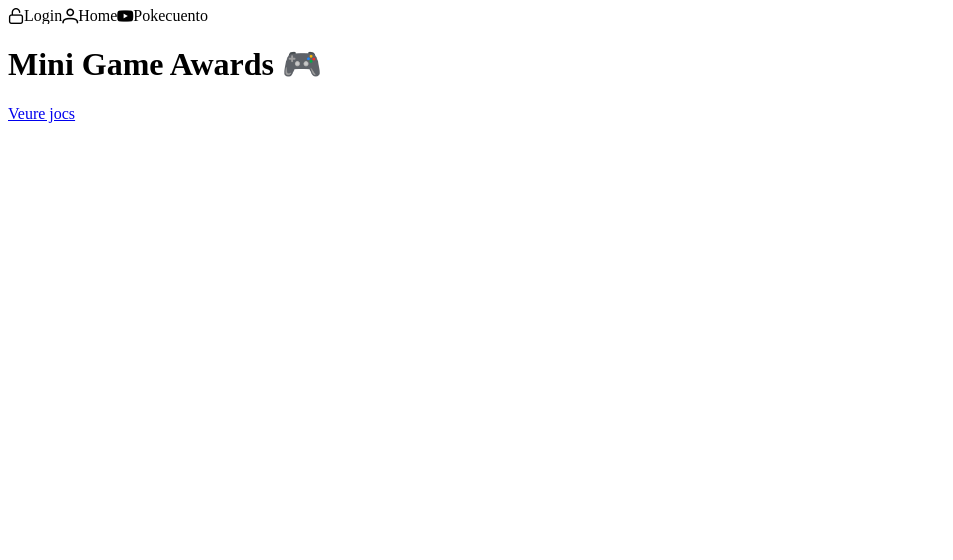
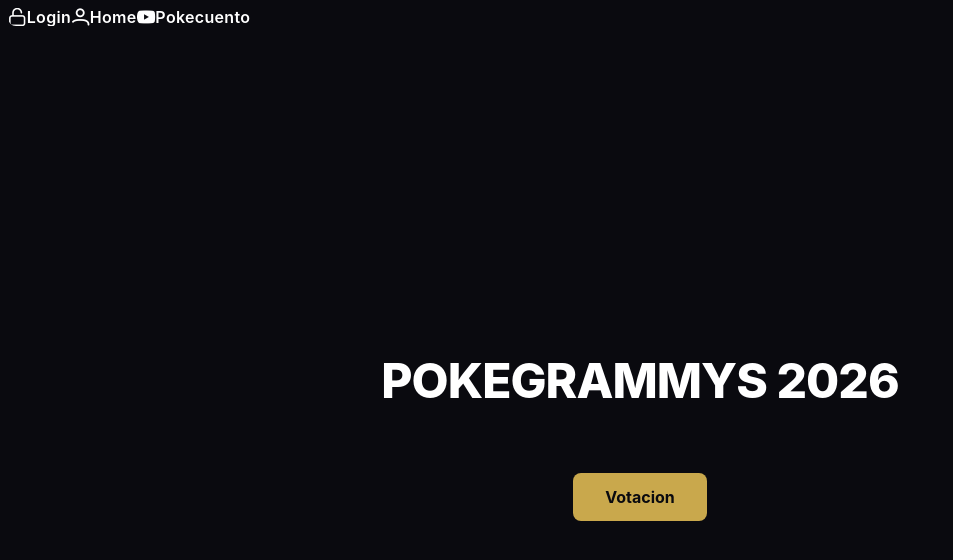
Before and after one commit to 04Pauter/Pokegrammys2026, a Vue app: page /Home in a window 1280 px wide. Shown: the top 560 px of the page, without its empty margins (0-953 px from the left). Built offline with nearby package versions, Linux system fonts and the light colour scheme.

Commit message:
[ MOD ] Peticions API + CSS Basic

```diff
--- /dev/null
+++ b/src/assets/global.css
@@ -0,0 +1,86 @@
+*,
+*::before,
+*::after {
+  text-align: center;
+  box-sizing: border-box;
+}
+
+html, body {
+  height: 100%;
+}
+
+body {
+  background: #0a0a0f;
+  color: #ffffff;
+  font-family: -apple-system, BlinkMacSystemFont, 'Segoe UI', Roboto, Oxygen,
+    Ubuntu, Cantarell, 'Helvetica Neue', sans-serif;
+  line-height: 1.5;
+  -webkit-font-smoothing: antialiased;
+  -moz-osx-font-smoothing: grayscale;
+}
+
+a {
+  color: #c9a84c;
+  text-decoration: none;
+  transition: color 0.2s;
+}
+
+a:hover {
+  color: #e0c66a;
+}
+
+#app {
+  min-height: 100vh;
+  display: flex;
+  flex-direction: column;
+}
+
+.p-menubar {
+  background: #111118;
+  border-bottom: 1px solid #2a2a35;
+  padding: 1rem 2rem;
+  display: flex;
+  flex-direction: row;
+  align-items: center;
+  gap: 2.5rem;
+}
+
+.p-menubar-root-list {
+  display: flex;
+  list-style: none;
+  gap: 0.25rem;
+}
+
+.p-menubar-item {
+  list-style: none;
+}
+
+.p-menubar-item-content {
+  display: flex;
+}
+
+.p-menubar-item-link {
+  display: flex;
+  align-items: center;
+  gap: 0.6rem;
+  padding: 0.7rem 1.25rem;
+  color: #aaa;
+  font-size: 1rem;
+  font-weight: 600;
+  border-radius: 8px;
+  cursor: pointer;
+  transition: color 0.2s, background 0.2s;
+  text-decoration: none;
+  border: none;
+  background: none;
+  letter-spacing: 0.02em;
+}
+
+.p-menubar-item-link:hover {
+  color: #ffffff;
+  background: #1e1e28;
+}
+
+.p-menubar-item-link .pi {
+  font-size: 1.15rem;
+}
--- /dev/null
+++ b/src/components/PokecuentoCard.vue
@@ -0,0 +1,69 @@
+<template>
+  <div class="pokecuento-card">
+    <div class="card-image">
+      <img :src="pokecuento.imagenurl" :alt="pokecuento.nombre" />
+    </div>
+    <div class="card-body">
+      <h3 class="card-title">{{ pokecuento.nombre }}</h3>
+      <p class="card-author">{{ pokecuento.autor }}</p>
+    </div>
+  </div>
+</template>
+
+<script setup>
+defineProps({
+  pokecuento: {
+    type: Object,
+    required: true
+  }
+})
+</script>
+
+<style scoped>
+.pokecuento-card {
+  background: #16161e;
+  border: 1px solid #2a2a35;
+  border-radius: 12px;
+  overflow: hidden;
+  transition: transform 0.2s, border-color 0.2s, box-shadow 0.2s;
+  cursor: pointer;
+}
+
+.pokecuento-card:hover {
+  transform: translateY(-4px);
+  border-color: #c9a84c;
+  box-shadow: 0 8px 24px rgba(201, 168, 76, 0.15);
+}
+
+.card-image {
+  width: 100%;
+  aspect-ratio: 16 / 9;
+  overflow: hidden;
+  background: #0e0e14;
+}
+
+.card-image img {
+  width: 100%;
+  height: 100%;
+  object-fit: cover;
+  display: block;
+}
+
+.card-body {
+  padding: 1rem 1.25rem;
+}
+
+.card-title {
+  margin: 0;
+  font-size: 1.1rem;
+  font-weight: 700;
+  color: #ffffff;
+  line-height: 1.3;
+}
+
+.card-author {
+  margin: 0.35rem 0 0;
+  font-size: 0.85rem;
+  color: #888;
+}
+</style>
--- a/src/main.js
+++ b/src/main.js
@@ -7,8 +7,7 @@ import router from './router'
 import PrimeVue from 'primevue/config'
 import Menubar from 'primevue/menubar'
 
-
-
+import './assets/global.css'
 import 'primeicons/primeicons.css'
 
 const app = createApp(App)
--- /dev/null
+++ b/src/models/Pokecuento.js
@@ -0,0 +1,10 @@
+export class Pokecuento {
+  constructor({ id, nombre, autor, imagenurl, audiourl, videourl }) {
+    this.id = id
+    this.nombre = nombre
+    this.autor = autor
+    this.imagenurl = imagenurl
+    this.audiourl = audiourl
+    this.videourl = videourl
+  }
+}
--- a/src/views/HomeView.vue
+++ b/src/views/HomeView.vue
@@ -1,6 +1,42 @@
 <template>
-  <div>
-    <h1>Mini Game Awards 🎮</h1>
-    <router-link to="/Pokecuento">Veure jocs</router-link>
+  <div class="home-view">
+    <h1>Pokegrammys 2026</h1>
+    <router-link to="/Pokecuento" class="cta-link">Votacion</router-link>
   </div>
 </template>
+
+<style scoped>
+.home-view {
+  display: flex;
+  flex-direction: column;
+  align-items: center;
+  justify-content: center;
+  flex: 1;
+  text-align: center;
+  gap: 1.5rem;
+  padding: 2rem;
+}
+
+.home-view h1 {
+  font-size: 3rem;
+  font-weight: 800;
+  text-transform: uppercase;
+  letter-spacing: -0.02em;
+}
+
+.cta-link {
+  display: inline-block;
+  padding: 0.75rem 2rem;
+  background: #c9a84c;
+  color: #0a0a0f;
+  font-weight: 700;
+  border-radius: 8px;
+  font-size: 1rem;
+  transition: background 0.2s;
+}
+
+.cta-link:hover {
+  background: #e0c66a;
+  color: #0a0a0f;
+}
+</style>
--- a/src/views/LoginViw.vue
+++ b/src/views/LoginViw.vue
@@ -1,7 +1,26 @@
 <template>
-  <div>
+  <div class="login-view">
     <h1>Login</h1>
-
     <router-link to="/Home">Home</router-link>
   </div>
 </template>
+
+<style scoped>
+.login-view {
+  display: flex;
+  flex-direction: column;
+  align-items: center;
+  justify-content: center;
+  flex: 1;
+  text-align: center;
+  gap: 1rem;
+  padding: 2rem;
+}
+
+.login-view h1 {
+  font-size: 2.5rem;
+  font-weight: 800;
+  text-transform: uppercase;
+  letter-spacing: -0.02em;
+}
+</style>
--- a/src/views/Pokecuento.vue
+++ b/src/views/Pokecuento.vue
@@ -1,6 +1,100 @@
 <template>
-  <div>
-    <h1>Jocs</h1>
-    <router-link to="/">Home</router-link>
+  <div class="pokecuento-view">
+    <header class="page-header">
+      <h1>Pokegrammys</h1>
+      <p class="subtitle">Por Valery Pokecuentos</p>
+    </header>
+
+    <div v-if="loading" class="loading-state">
+      <div class="spinner"></div>
+      <p>Carregant...</p>
+    </div>
+
+    <div v-else class="cards-grid">
+      <PokecuentoCard v-for="item in pokecuentos" :key="item.id" :pokecuento="item" />
+    </div>
   </div>
 </template>
+
+<script setup>
+import { ref, onMounted } from 'vue'
+import { supabase } from '../lib/supabase.js'
+import { Pokecuento } from '../models/Pokecuento.js'
+import PokecuentoCard from '../components/PokecuentoCard.vue'
+
+const pokecuentos = ref([])
+const loading = ref(true)
+
+onMounted(async () => {
+  const { data, error } = await supabase.from('pokecuento').select('*')
+  if (error) {
+    console.error('Error fetching pokecuentos:', error)
+  } else {
+    pokecuentos.value = data.map(item => new Pokecuento(item))
+  }
+  loading.value = false
+})
+</script>
+
+<style>
+.pokecuento-view {
+  padding: 2rem;
+  flex: 1;
+}
+
+.page-header {
+  text-align: center;
+  margin-bottom: 2.5rem;
+}
+
+.page-header h1 {
+  font-size: 2.5rem;
+  font-weight: 800;
+  color: #ffffff;
+  margin: 0;
+  letter-spacing: -0.02em;
+  text-transform: uppercase;
+}
+
+.subtitle {
+  font-size: 0.9rem;
+  color: #c9a84c;
+  margin: 0.35rem 0 0;
+  font-weight: 600;
+  letter-spacing: 0.15em;
+  text-transform: uppercase;
+}
+
+.cards-grid {
+  display: grid;
+  grid-template-columns: repeat(auto-fill, minmax(280px, 1fr));
+  gap: 1.5rem;
+  max-width: 1200px;
+  margin: 0 auto;
+}
+
+.loading-state {
+  display: flex;
+  flex-direction: column;
+  align-items: center;
+  justify-content: center;
+  padding: 4rem 0;
+  color: #888;
+  gap: 1rem;
+}
+
+.spinner {
+  width: 40px;
+  height: 40px;
+  border: 3px solid #2a2a35;
+  border-top-color: #c9a84c;
+  border-radius: 50%;
+  animation: spin 0.8s linear infinite;
+}
+
+@keyframes spin {
+  to {
+    transform: rotate(360deg);
+  }
+}
+</style>
```
Also changed, not shown: 1 other file (tests, documents, lock files or other folders).
